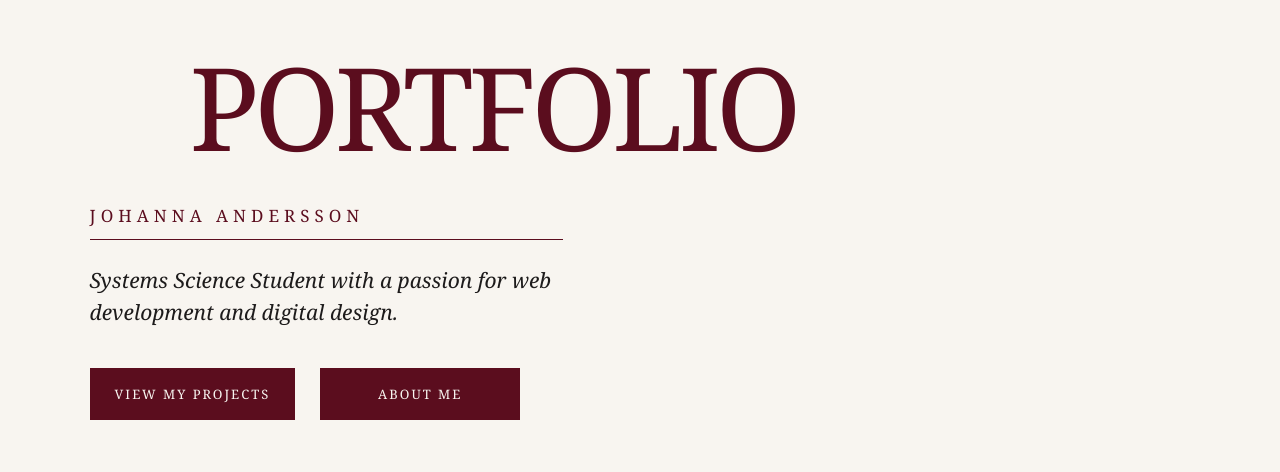
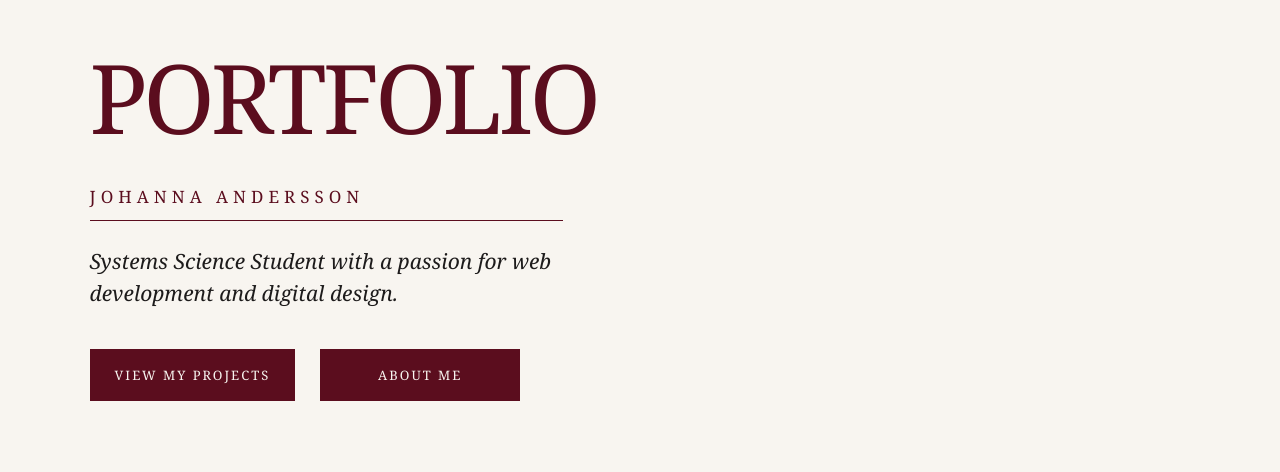
Before and after one commit to alvawestberg/Portfolio, a plain HTML site: page index.html in a window 1280 px wide. Shown: the part 161-633 px from the top of the page. Drawn offline with Linux system fonts and the light colour scheme.

Commit message:
ladetill

```diff
--- a/style.css
+++ b/style.css
@@ -743,15 +743,24 @@ a {
 
 @media (min-width: 901px) {
     .home-hero__title {
-        transform: translateX(100px);
+        transform: translateX(0px);
     }
 }
-.contact-page .contact_form {}
+.contact-page .contact_form {
     max-width: 600px;
     margin: 0 auto;
+}
 
- contact-page .contact_form label {
+.contact-page .contact_form label {
     display: block;
     margin-bottom: 10px;
     z-index: 2;
 }
+
+ @media (min-width: 901px) {
+    .home-hero__title {
+        transform: none;
+        font-size: clamp(42px, 7.5vw, 125px);
+        letter-spacing: -4px;
+    }
+}
```
Lines whose indentation alone changed are shown as unchanged.
